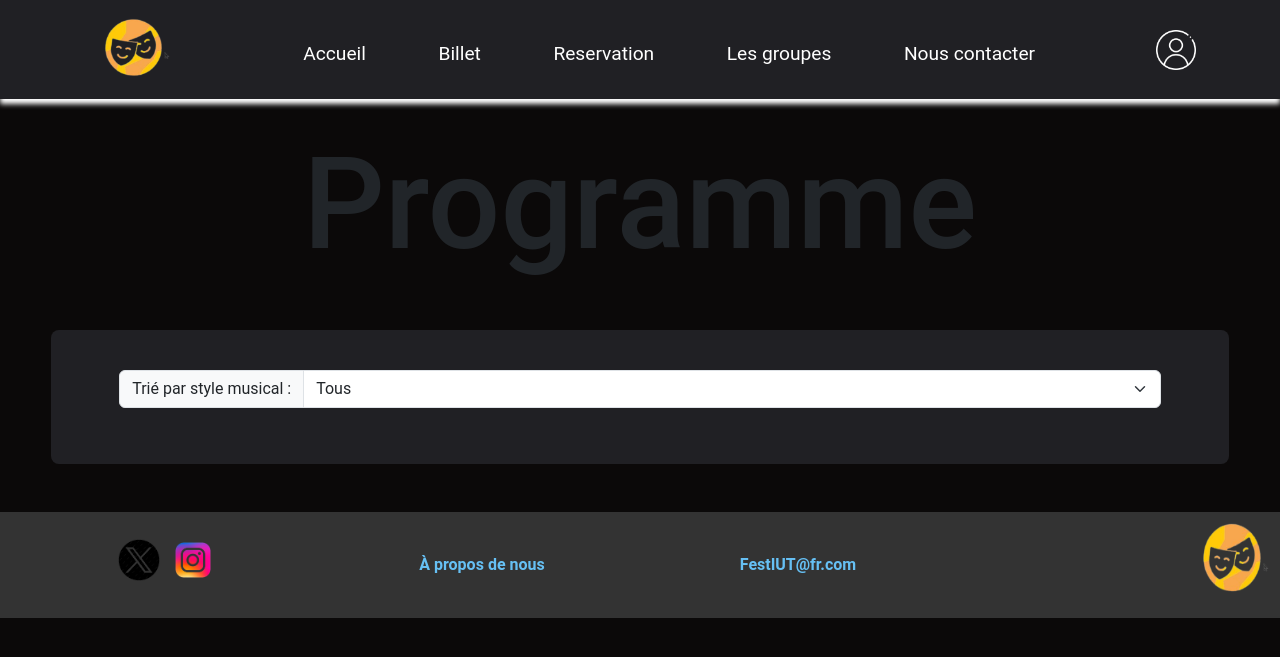
After one commit to ThomasRABILLON/FestIUTO, a Flask app: page /programme in a window 1280 px wide. The commit adds this page. Shown: the top 657 px of the page. Run offline with Flask 3, Linux system fonts and the light colour scheme; data that the repository does not hold is empty; parts of the project's set-up code (start-up, migrations or seed data) failed here and were passed over; some libraries are stand-ins or nearby versions.

Commit message:
ajout page programme

```diff
--- a/App/models/Evenement.py
+++ b/App/models/Evenement.py
@@ -1,4 +1,5 @@
 from ..app import db
+
 
 import time
 
@@ -103,6 +104,14 @@ class Evenement(db.Model):
         return Evenement.query.filter_by(id_type_evenement=type_evenement.get_id_type_evenement()).all()
 
     @staticmethod
+    def get_evenements_by_style(id_style: int, groupe):
+        events = []
+        for event in Evenement.get_all_evenements():
+            if groupe.get_groupe_by_id(event.get_id_g()).get_id_style() == id_style:
+                events.append(event)
+        return events
+
+    @staticmethod
     def get_evenements_by_jour(jour: int):
         return Evenement.query.filter_by(jour_deb=jour).all()
 
--- a/App/static/css/home.css
+++ b/App/static/css/home.css
@@ -11,7 +11,7 @@ body {
 }
 
 main {
-  background-color: #35354e;
+  background-color: #202024;
   border: 1px solid 00025f;
   border-radius: 8px;
   margin: 0 4vw;
--- /dev/null
+++ b/App/templates/programme.html
@@ -0,0 +1,39 @@
+{% extends 'base.html' %} {% block main %}
+
+<h1 class="text-center mb-5">Programme</h1>
+<main class="mb-5">
+    <div class="container-sm">
+        <form action="{{ url_for('programme') }}" method="get" class="p-4">
+            <div class="input-group">
+                <label for="style" class="input-group-text">Trié par style musical :</label>
+                <select name="style" id="style" class="form-select" onchange="this.form.submit()">
+                    <option value="0" class="text-dark">Tous</option>
+                    {% for style in styles %}
+                        {% if style.get_id() == id_style %}
+                            <option value="{{ style.get_id() }}" class="text-dark" selected>{{ style.get_libelle() }}</option>
+                        {% else %}
+                            <option value="{{ style.get_id() }}" class="text-dark">{{ style.get_libelle() }}</option>
+                        {% endif %}
+                    {% endfor %}
+                </select>
+            </div>
+        </form>
+        <div class="row row-cols-4">
+        {% for event in events %}
+                <div class="col m-5 pt-2 border rounded">
+                    <a href="{{ url_for('groupe', id = Groupe.get_groupe_by_id(event.get_id_g()).get_id()) }}" style="text-decoration: none;"><h3 class="mb-3 pb-3 text-center border-bottom">{{ Groupe.get_groupe_by_id(event.get_id_g()).get_nom_groupe() }}</h3></a>
+                    <div class="container-sm mb-3">
+                        <div class="row mb-2">
+                            <span>Journée {{ event.get_jour_deb() }} à {{event.get_heure_deb().strftime('%Hh%M')}}</span>
+                        </div>
+                        <div class="row text-break">
+                            <span>{{ Lieu.get_lieu_by_id(event.get_id_lieu()).get_nom() }}, emplacement: {{ Lieu.get_lieu_by_id(event.get_id_lieu()).get_emplacement() }}</span>
+                        </div>
+                    </div>
+                </div>
+        {% endfor %}
+        </div>
+    </div>
+</main>
+
+{% endblock %}
--- a/App/views.py
+++ b/App/views.py
@@ -62,6 +62,12 @@ def mes_billets():
         return redirect(url_for('login'))
     return render_template('mes_billets.html', billets = Billet.get_billet_by_spectateur(current_user.get_id()), Type_billet = Type_billet)
 
+@app.route('/programme', methods=['GET', 'POST'])
+def programme():
+    if request.method == 'GET':
+        if request.args.get('style') is not None and request.args.get('style') != "" and int(request.args.get('style')) != 0:
+            return render_template('programme.html', events = Evenement.get_evenements_by_style(int(request.args.get('style')), Groupe), styles = Style_musical.get_all_styles(), Groupe = Groupe, Lieu = Lieu, id_style = int(request.args.get('style')))
+    return render_template('programme.html', events = Evenement.get_all_evenements(), styles = Style_musical.get_all_styles(), Groupe = Groupe, Lieu = Lieu, style = 0)
 
 @app.route("/reservation/<string:id>", methods=['GET', 'POST'])
 @app.route("/reservation", methods=['GET', 'POST'])
```
